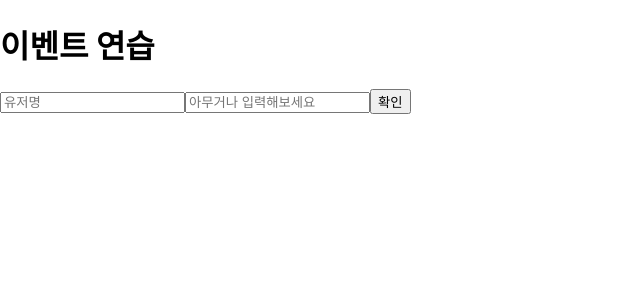
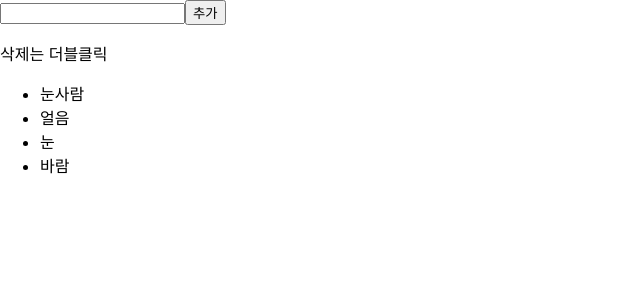
Before and after one commit to stayfoolish24/hello-react, a React (Create React App) app: page / in a window 1280 px wide. Shown: the top 300 px of the page, without its empty margins (0-640 px from the left). Built offline with nearby package versions, Linux system fonts and the light colour scheme.

Commit message:
배열 map 함수 추가

```diff
--- a/src/App.js
+++ b/src/App.js
@@ -1,9 +1,10 @@
 import React, { Component } from 'react'
-import EventPractice from './EventPractice'
+// import EventPractice from './EventPractice'
+import IterationSample from './IterationSample'
 
 class App extends Component {
   render() {
-    return <EventPractice />
+    return <IterationSample />
   }
 }
 
--- /dev/null
+++ b/src/IterationSample.js
@@ -0,0 +1,62 @@
+import React, { Component } from 'react'
+
+class IterationSample extends Component {
+  state = {
+    names: ['눈사람', '얼음', '눈', '바람'],
+    name: ''
+  }
+
+  _handleChange = e => {
+    this.setState({
+      name: e.target.value
+    })
+  }
+
+  _handleInsert = () => {
+    // names 배열에 값을 추가하고, name 값을 초기화합니다.
+    this.setState({
+      names: this.state.names.concat(this.state.name),
+      name: ''
+    })
+  }
+
+  _handleRemove = index => {
+    //편의상 name의 레퍼런스를 미리 만듭니다.
+    const { names } = this.state
+
+    // 배열을 자르는 내장 함수 slice와 전개 연산자(...)를 사용하여 index번째 값을 제외한 값들을 배열에 넣어 줍니다.
+
+    this.setState({
+      names: [...names.slice(0, index), ...names.slice(index + 1, names.length)]
+    })
+  }
+
+  _handleRemoveSimple = index => {
+    //편의상 name의 레퍼런스를 미리 만듭니다.
+    const { names } = this.state
+
+    this.setState({
+      // filter로 index번째를 제외한 원소만 있는 새 배열 생성
+      names: names.filter((item, i) => i !== index)
+    })
+  }
+
+  render() {
+    // const names = ['눈사람', '얼음', '눈', '바람']
+    const nameList = this.state.names.map((name, index) => (
+      <li key={index} onDoubleClick={() => this._handleRemoveSimple(index)}>
+        {name}
+      </li>
+    ))
+    return (
+      <div>
+        <input onChange={this._handleChange} value={this.state.name} />
+        <button onClick={this._handleInsert}>추가</button>
+        <p>삭제는 더블클릭</p>
+        <ul>{nameList}</ul>
+      </div>
+    )
+  }
+}
+
+export default IterationSample
```
